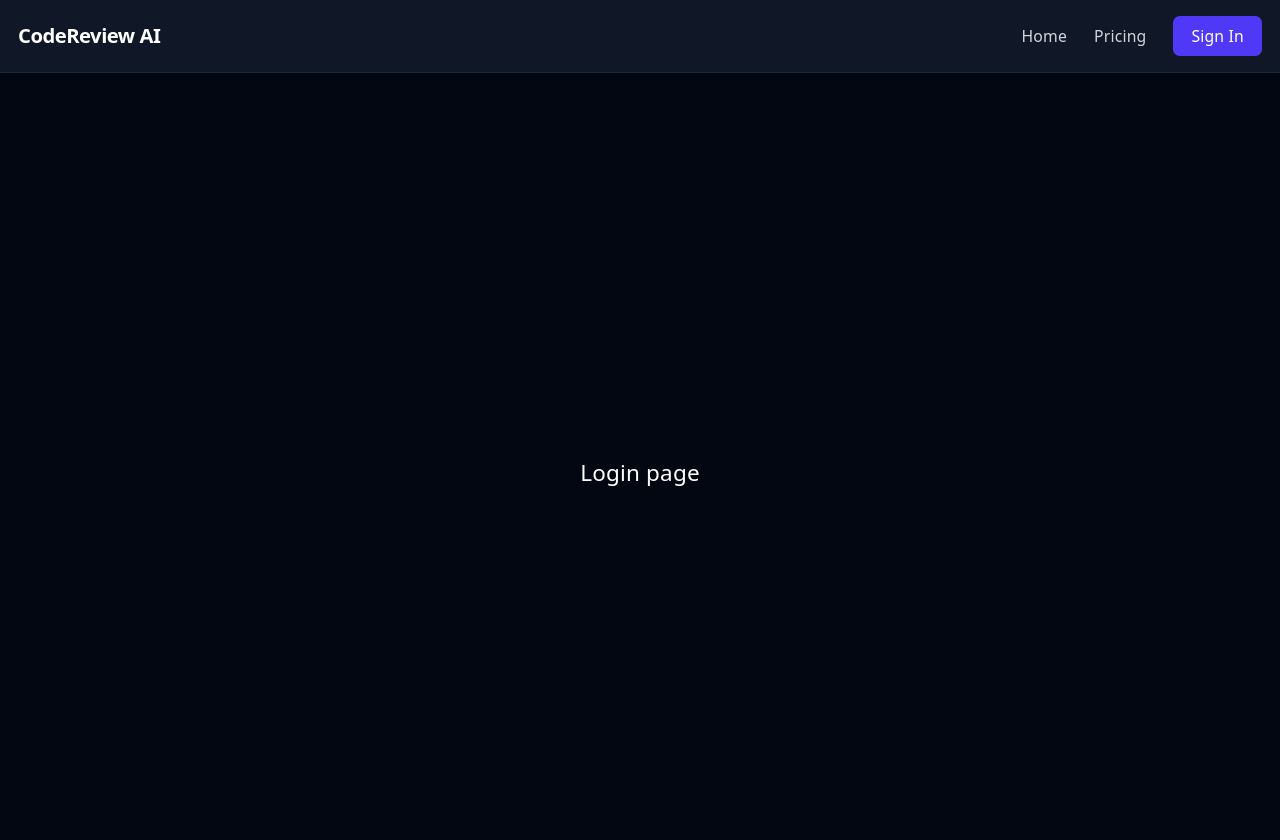
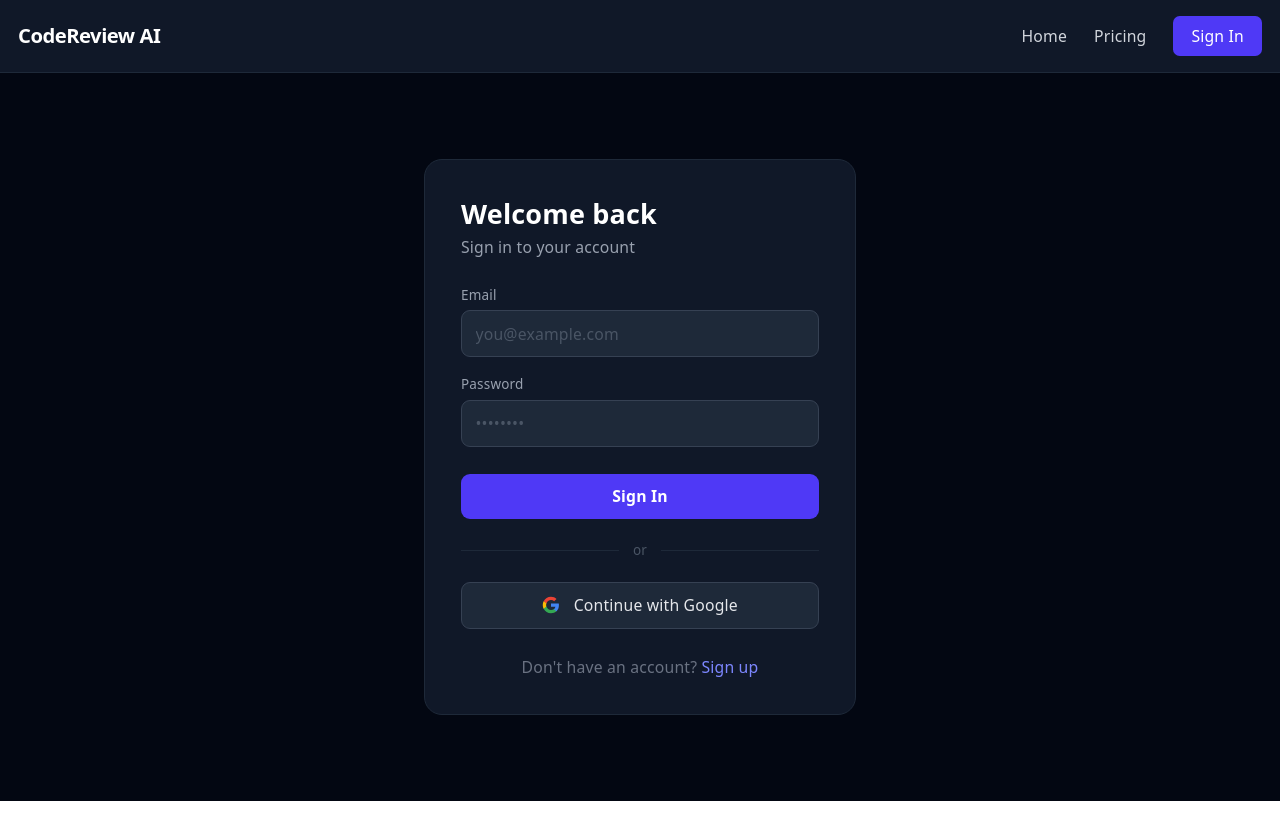
Before and after one commit to carson-emenecker/ai-code-reviewer, a React (Vite) app: page /login in a window 1280 px wide. Shown: the top 840 px of the page. After the commit the page ends 801 px from the top, so only its background shows below. Built offline with nearby package versions, Linux system fonts and the light colour scheme; no server answers.

Commit message:
feat: auth with Supabase, login page, navbar user state

```diff
--- a/src/App.jsx
+++ b/src/App.jsx
@@ -1,14 +1,30 @@
+import { useEffect, useState } from 'react'
 import { BrowserRouter, Routes, Route } from 'react-router-dom'
+import { supabase } from './lib/supabase'
 import Navbar from './components/Navbar'
 import Home from './pages/Home'
 import Pricing from './pages/Pricing'
 import Login from './pages/Login'
 
 export default function App() {
+  const [user, setUser] = useState(null)
+
+  useEffect(() => {
+    supabase.auth.getSession().then(({ data: { session } }) => {
+      setUser(session?.user ?? null)
+    })
+
+    const { data: { subscription } } = supabase.auth.onAuthStateChange((_event, session) => {
+      setUser(session?.user ?? null)
+    })
+
+    return () => subscription.unsubscribe()
+  }, [])
+
   return (
     <BrowserRouter>
       <div className="min-h-screen bg-gray-950 text-white">
-        <Navbar />
+        <Navbar user={user} />
         <main>
           <Routes>
             <Route path="/" element={<Home />} />
--- a/src/components/Navbar.jsx
+++ b/src/components/Navbar.jsx
@@ -1,6 +1,14 @@
-import { Link } from 'react-router-dom'
+import { Link, useNavigate } from 'react-router-dom'
+import { supabase } from '../lib/supabase'
 
-export default function Navbar() {
+export default function Navbar({ user }) {
+  const navigate = useNavigate()
+
+  async function handleSignOut() {
+    await supabase.auth.signOut()
+    navigate('/login')
+  }
+
   return (
     <nav className="bg-gray-900 border-b border-gray-800">
       <div className="max-w-6xl mx-auto px-4 h-16 flex items-center justify-between">
@@ -15,12 +23,25 @@
           <Link to="/pricing" className="text-gray-300 hover:text-white text-sm transition-colors">
             Pricing
           </Link>
+
+          {user ? (
+            <div className="flex items-center gap-4">
+              <span className="text-gray-400 text-sm truncate max-w-[180px]">{user.email}</span>
+              <button
+                onClick={handleSignOut}
+                className="bg-gray-800 hover:bg-gray-700 border border-gray-700 text-gray-200 text-sm font-medium px-4 py-2 rounded-md transition-colors"
+              >
+                Sign Out
+              </button>
+            </div>
+          ) : (
             <Link
               to="/login"
               className="bg-indigo-600 hover:bg-indigo-500 text-white text-sm font-medium px-4 py-2 rounded-md transition-colors"
             >
               Sign In
             </Link>
+          )}
         </div>
       </div>
     </nav>
--- a/src/pages/Login.jsx
+++ b/src/pages/Login.jsx
@@ -1,7 +1,219 @@
+import { useState } from 'react'
+import { useNavigate } from 'react-router-dom'
+import { supabase } from '../lib/supabase'
+
 export default function Login() {
+  const [mode, setMode] = useState('signin') // 'signin' | 'signup'
+  const [email, setEmail] = useState('')
+  const [password, setPassword] = useState('')
+  const [confirmPassword, setConfirmPassword] = useState('')
+  const [error, setError] = useState(null)
+  const [loading, setLoading] = useState(false)
+  const [googleLoading, setGoogleLoading] = useState(false)
+  const navigate = useNavigate()
+
+  function switchMode(next) {
+    setMode(next)
+    setError(null)
+    setPassword('')
+    setConfirmPassword('')
+  }
+
+  async function handleSubmit(e) {
+    e.preventDefault()
+    setError(null)
+
+    if (mode === 'signup' && password !== confirmPassword) {
+      setError('Passwords do not match.')
+      return
+    }
+
+    setLoading(true)
+    try {
+      if (mode === 'signin') {
+        const { error } = await supabase.auth.signInWithPassword({ email, password })
+        if (error) throw error
+      } else {
+        const { error } = await supabase.auth.signUp({ email, password })
+        if (error) throw error
+      }
+      navigate('/')
+    } catch (err) {
+      setError(err.message)
+    } finally {
+      setLoading(false)
+    }
+  }
+
+  async function handleGoogle() {
+    setError(null)
+    setGoogleLoading(true)
+    try {
+      const { error } = await supabase.auth.signInWithOAuth({
+        provider: 'google',
+        options: { redirectTo: window.location.origin },
+      })
+      if (error) throw error
+    } catch (err) {
+      setError(err.message)
+      setGoogleLoading(false)
+    }
+  }
+
+  const isSignIn = mode === 'signin'
+
   return (
-    <div className="flex items-center justify-center min-h-screen">
-      <p className="text-xl">Login page</p>
+    <div className="flex items-center justify-center min-h-[calc(100vh-4rem)] px-4 py-16">
+      <div className="w-full max-w-sm">
+        <div className="bg-gray-900 border border-gray-800 rounded-2xl p-8">
+          {/* Heading */}
+          <div className="mb-6">
+            <h1 className="text-2xl font-bold text-white mb-1">
+              {isSignIn ? 'Welcome back' : 'Create your account'}
+            </h1>
+            <p className="text-gray-400 text-sm">
+              {isSignIn ? 'Sign in to your account' : 'Start reviewing code for free'}
+            </p>
+          </div>
+
+          {/* Error */}
+          {error && (
+            <div className="bg-red-950/60 border border-red-800 text-red-400 rounded-lg px-4 py-3 text-sm mb-5">
+              {error}
+            </div>
+          )}
+
+          {/* Form */}
+          <form onSubmit={handleSubmit} className="space-y-4">
+            <Field
+              label="Email"
+              type="email"
+              value={email}
+              onChange={(e) => setEmail(e.target.value)}
+              placeholder="you@example.com"
+              required
+            />
+            <Field
+              label="Password"
+              type="password"
+              value={password}
+              onChange={(e) => setPassword(e.target.value)}
+              placeholder="••••••••"
+              required
+            />
+            {!isSignIn && (
+              <Field
+                label="Confirm Password"
+                type="password"
+                value={confirmPassword}
+                onChange={(e) => setConfirmPassword(e.target.value)}
+                placeholder="••••••••"
+                required
+              />
+            )}
+
+            <button
+              type="submit"
+              disabled={loading}
+              className="w-full bg-indigo-600 hover:bg-indigo-500 disabled:bg-gray-700 disabled:text-gray-500 disabled:cursor-not-allowed text-white font-semibold py-2.5 rounded-lg transition-colors text-sm mt-2"
+            >
+              {loading
+                ? isSignIn ? 'Signing in…' : 'Creating account…'
+                : isSignIn ? 'Sign In' : 'Create Account'}
+            </button>
+          </form>
+
+          {/* Divider */}
+          <div className="flex items-center gap-3 my-5">
+            <div className="flex-1 h-px bg-gray-800" />
+            <span className="text-gray-600 text-xs">or</span>
+            <div className="flex-1 h-px bg-gray-800" />
+          </div>
+
+          {/* Google */}
+          <button
+            type="button"
+            onClick={handleGoogle}
+            disabled={googleLoading}
+            className="w-full flex items-center justify-center gap-3 bg-gray-800 hover:bg-gray-700 disabled:opacity-50 disabled:cursor-not-allowed border border-gray-700 text-gray-200 font-medium py-2.5 rounded-lg transition-colors text-sm"
+          >
+            {googleLoading ? (
+              'Redirecting…'
+            ) : (
+              <>
+                <GoogleIcon />
+                Continue with Google
+              </>
+            )}
+          </button>
+
+          {/* Toggle */}
+          <p className="text-center text-gray-500 text-sm mt-6">
+            {isSignIn ? (
+              <>
+                Don&apos;t have an account?{' '}
+                <button
+                  type="button"
+                  onClick={() => switchMode('signup')}
+                  className="text-indigo-400 hover:text-indigo-300 font-medium transition-colors"
+                >
+                  Sign up
+                </button>
+              </>
+            ) : (
+              <>
+                Already have an account?{' '}
+                <button
+                  type="button"
+                  onClick={() => switchMode('signin')}
+                  className="text-indigo-400 hover:text-indigo-300 font-medium transition-colors"
+                >
+                  Sign in
+                </button>
+              </>
+            )}
+          </p>
+        </div>
+      </div>
     </div>
   )
 }
+
+function Field({ label, type, value, onChange, placeholder, required }) {
+  return (
+    <div>
+      <label className="block text-gray-400 text-xs font-medium mb-1.5">{label}</label>
+      <input
+        type={type}
+        value={value}
+        onChange={onChange}
+        placeholder={placeholder}
+        required={required}
+        className="w-full bg-gray-800 border border-gray-700 text-white rounded-lg px-3 py-2.5 text-sm placeholder-gray-600 focus:outline-none focus:ring-2 focus:ring-indigo-500 focus:border-transparent transition-shadow"
+      />
+    </div>
+  )
+}
+
+function GoogleIcon() {
+  return (
+    <svg className="h-4 w-4" viewBox="0 0 24 24">
+      <path
+        fill="#4285F4"
+        d="M22.56 12.25c0-.78-.07-1.53-.2-2.25H12v4.26h5.92c-.26 1.37-1.04 2.53-2.21 3.31v2.77h3.57c2.08-1.92 3.28-4.74 3.28-8.09z"
+      />
+      <path
+        fill="#34A853"
+        d="M12 23c2.97 0 5.46-.98 7.28-2.66l-3.57-2.77c-.98.66-2.23 1.06-3.71 1.06-2.86 0-5.29-1.93-6.16-4.53H2.18v2.84C3.99 20.53 7.7 23 12 23z"
+      />
+      <path
+        fill="#FBBC05"
+        d="M5.84 14.09c-.22-.66-.35-1.36-.35-2.09s.13-1.43.35-2.09V7.07H2.18C1.43 8.55 1 10.22 1 12s.43 3.45 1.18 4.93l3.66-2.84z"
+      />
+      <path
+        fill="#EA4335"
+        d="M12 5.38c1.62 0 3.06.56 4.21 1.64l3.15-3.15C17.45 2.09 14.97 1 12 1 7.7 1 3.99 3.47 2.18 7.07l3.66 2.84c.87-2.6 3.3-4.53 6.16-4.53z"
+      />
+    </svg>
+  )
+}
```
Lines whose indentation alone changed are shown as unchanged.
